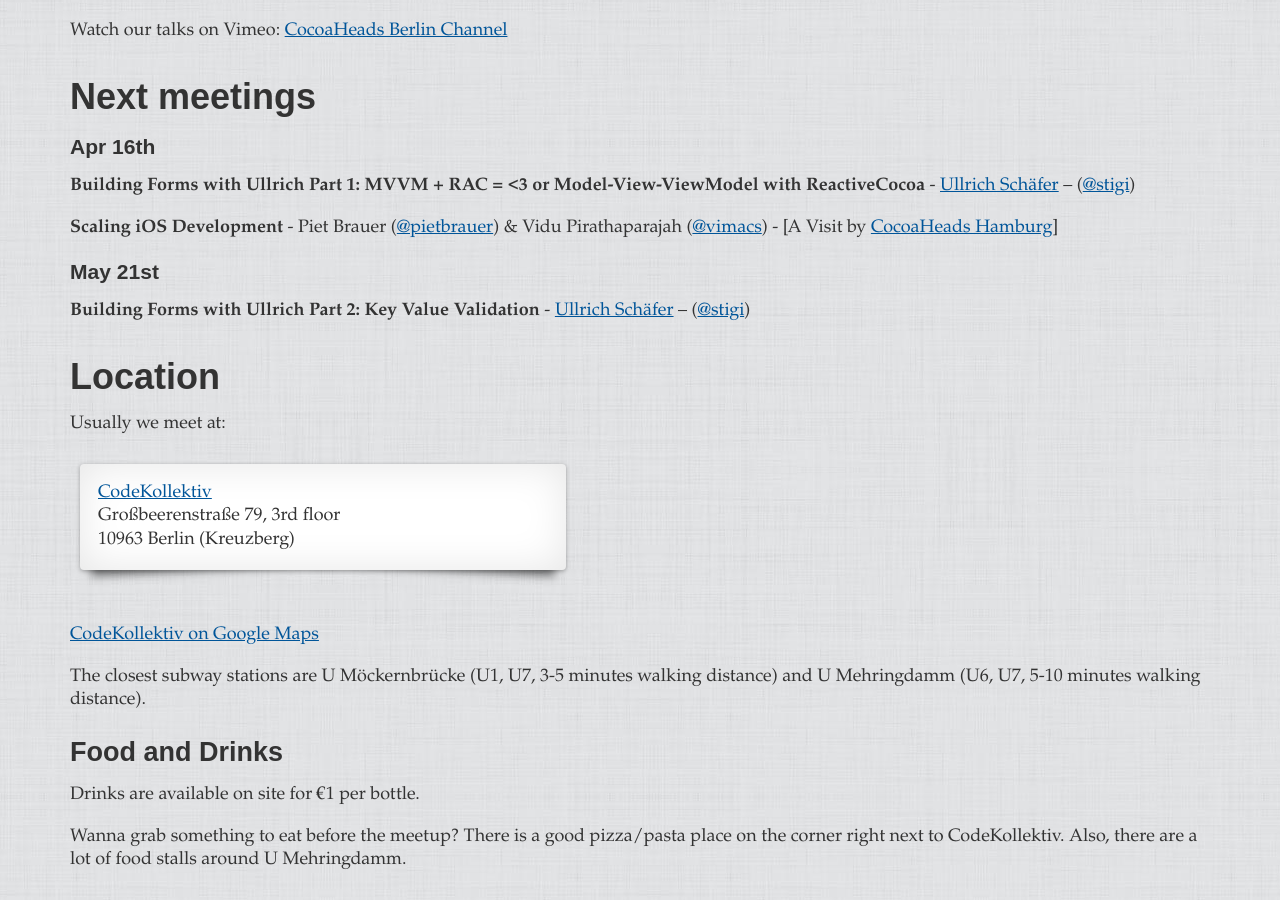
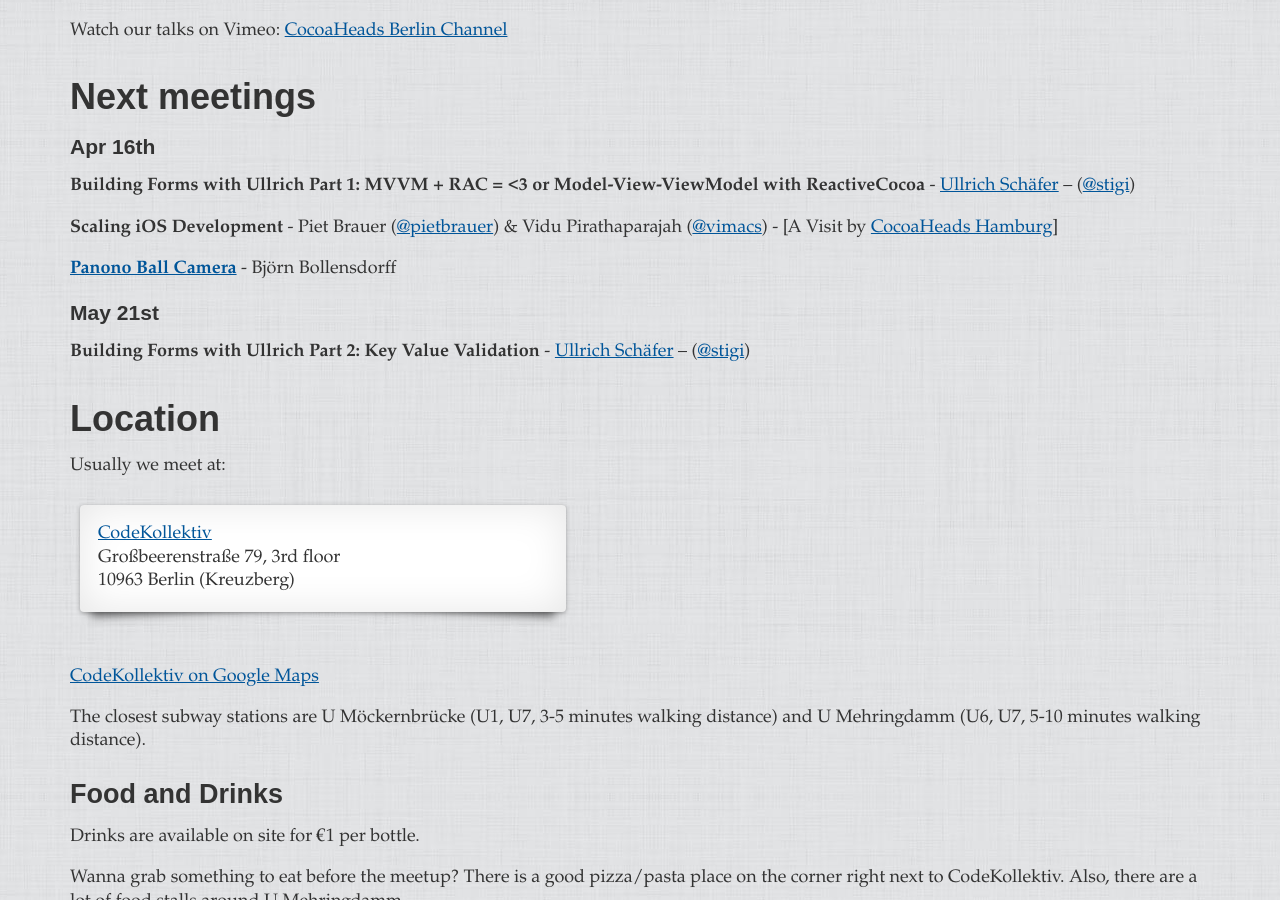
Before and after one commit to cocoaheads-berlin/cocoaheads-berlin.github.com, a Jekyll site: the page built from index.markdown, in a window 1280 px wide and 900 px high, scrolled down 511 px. Built offline with Jekyll 4.4.1, drawn with Linux system fonts in a browser that asks for light colours; some web fonts are replaced; Markdown is read by kramdown in place of the engine named in the settings.

Commit message:
added the panono talk

```diff
--- a/index.markdown
+++ b/index.markdown
@@ -22,6 +22,8 @@ Watch our talks on Vimeo: [CocoaHeads Berlin Channel](https://vimeo.com/channels
 **Building Forms with Ullrich Part 1: MVVM + RAC = <3 or Model-View-ViewModel with ReactiveCocoa** - [Ullrich Schäfer](ullrichschaefer.com) – ([@stigi](https://twitter.com/stigi))
 
 **Scaling iOS Development** - Piet Brauer ([@pietbrauer](https://twitter.com/pietbrauer)) & Vidu Pirathaparajah ([@vimacs](https://twitter.com/vimacs)) - [A Visit by [CocoaHeads Hamburg](https://twitter.com/cocoaheads_hh)]
+
+**[Panono Ball Camera](http://www.panono.com)** - Björn Bollensdorff
 
 ### May 21st
 
```
